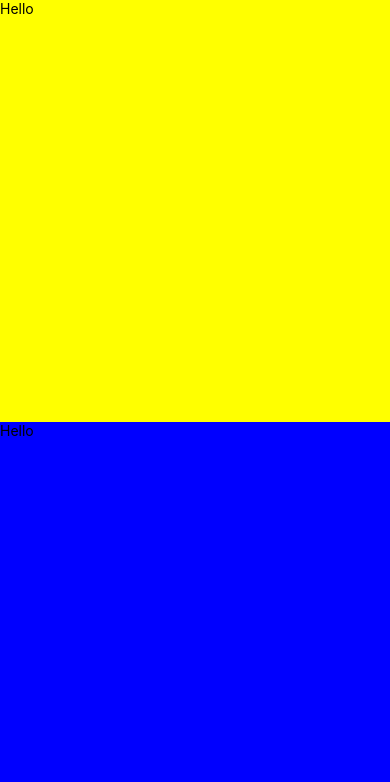
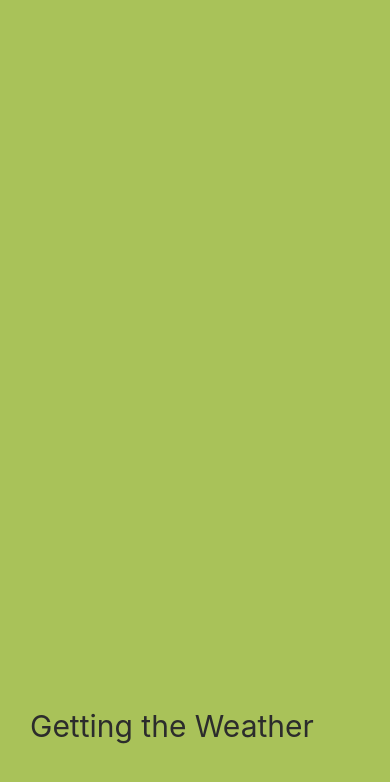
Before and after one commit to sejoonkim/weatherapp_reactnative, a React Native app in the folder weatherapp_reactnative/: screen / in a window 390 px wide. Shown: the top 782 px of the page. Built offline with nearby package versions, Linux system fonts and the light colour scheme.

Commit message:
feat: Loading Screen

```diff
--- a/weatherapp_reactnative/App.js
+++ b/weatherapp_reactnative/App.js
@@ -1,33 +1,6 @@
 import React from "react";
-import { StyleSheet, Text, View } from "react-native";
+import Loading from "./Loading";
 
 export default function App() {
-  return (
-    <View style={styles.container}>
-      <View style={styles.yellowView}>
-        <Text>Hello</Text>
-      </View>
-      <View style={styles.blueView}>
-        <Text>Hello</Text>
-      </View>
-    </View>
-  );
+  return <Loading />;
 }
-
-const styles = StyleSheet.create({
-  container: {
-    flex: 1,
-  },
-  text: {
-    color: "black",
-    alignItems: "center",
-  },
-  yellowView: {
-    flex: 1,
-    backgroundColor: "yellow",
-  },
-  blueView: {
-    flex: 1,
-    backgroundColor: "blue",
-  },
-});
--- /dev/null
+++ b/weatherapp_reactnative/Loading.js
@@ -0,0 +1,24 @@
+import React from "react";
+import { StyleSheet, Text, View } from "react-native";
+
+export default function Loading() {
+  return (
+    <View style={styles.container}>
+      <Text style={styles.text}>Getting the Weather</Text>
+    </View>
+  );
+}
+
+const styles = StyleSheet.create({
+  container: {
+    flex: 1,
+    justifyContent: "flex-end",
+    paddingHorizontal: 30,
+    paddingVertical: 100,
+    backgroundColor: "#a9c259",
+  },
+  text: {
+    color: "#2c2c2c",
+    fontSize: 30,
+  },
+});
```
Also changed, not shown: 1 other file (tests, documents, lock files or other folders).
